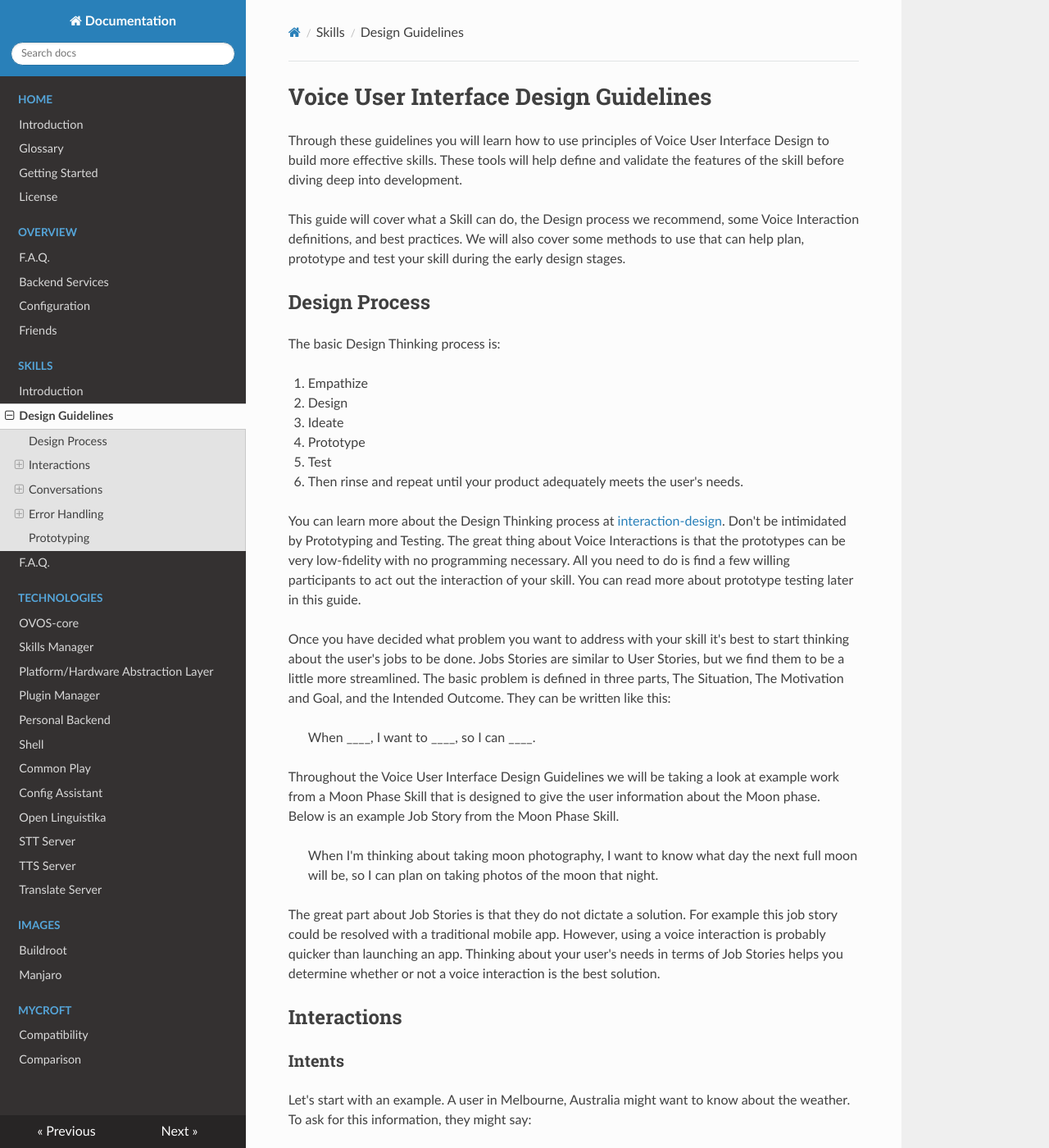
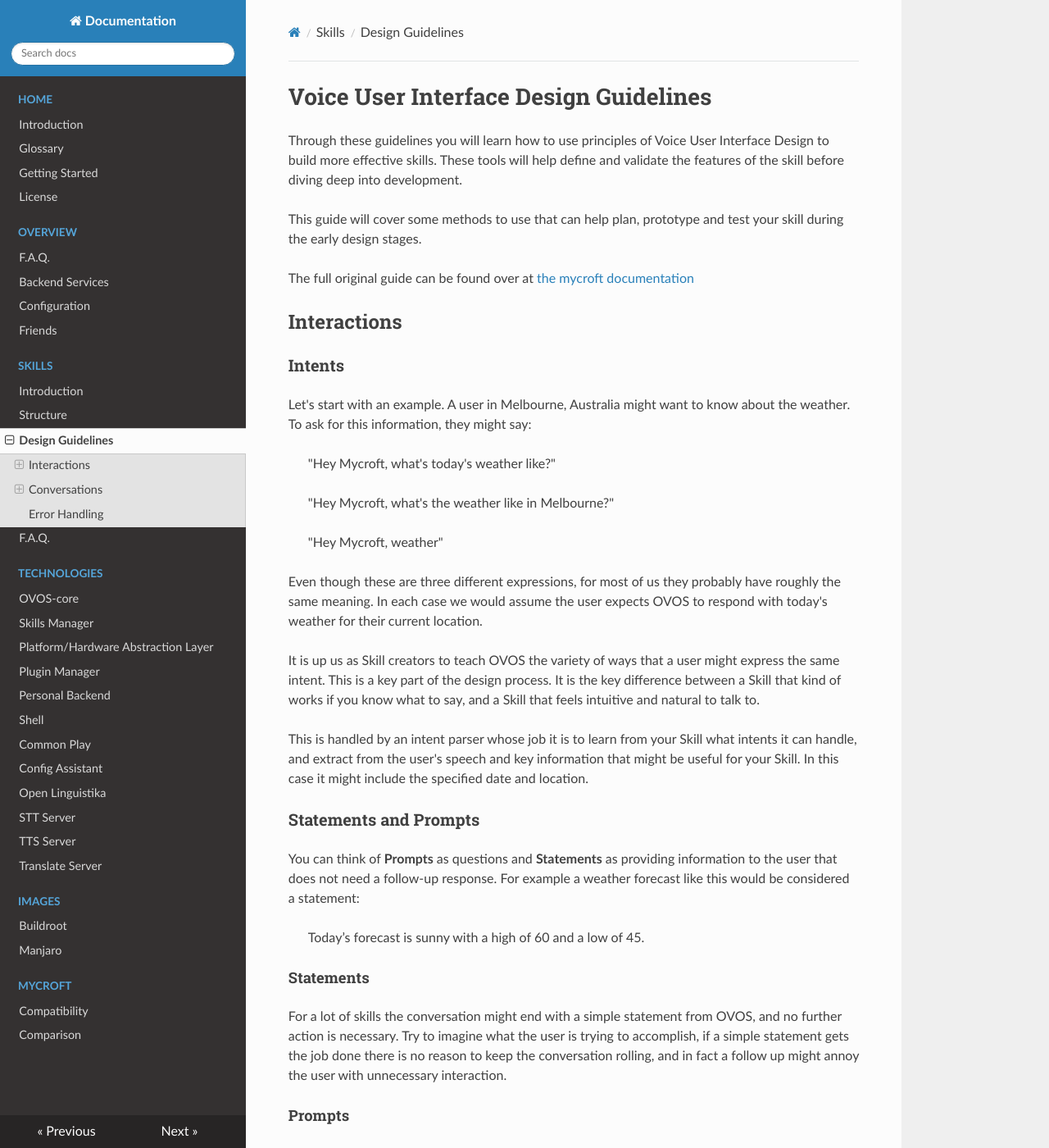
Before and after one commit to OpenVoiceOS/community-docs, an MkDocs documentation site: the page built from docs/guidelines.md, in a window 1280 px wide and 1400 px high. Shown: the whole window at 82% size. Built offline with MkDocs 1.6.1, drawn with Linux system fonts in a browser that asks for light colours; nearby versions of some CDN libraries; some of the changed text lies outside the part shown.

Commit message:
add structure

```diff
--- a/docs/guidelines.md
+++ b/docs/guidelines.md
@@ -3,45 +3,10 @@
 Through these guidelines you will learn how to use principles of Voice User Interface Design to build more effective
 skills. These tools will help define and validate the features of the skill before diving deep into development.
 
-This guide will cover what a Skill can do, the Design process we recommend, some Voice Interaction definitions, and best
-practices. We will also cover some methods to use that can help plan, prototype and test your skill during the early
-design stages.
+This guide will cover some methods to use that can help plan, prototype and test your skill during the early design stages.
 
-## Design Process
+The full original guide can be found over at [the mycroft documentation](https://mycroft-ai.gitbook.io/docs/skill-development/voice-user-interface-design-guidelines)
 
-The basic Design Thinking process is:
-
-1. Empathize
-2. Design
-3. Ideate
-4. Prototype
-5. Test
-6. Then rinse and repeat until your product adequately meets the user's needs.
-
-You can learn more about the Design Thinking process
-at [interaction-design](https://www.interaction-design.org/literature/article/5-stages-in-the-design-thinking-process).
-Don't be intimidated by Prototyping and Testing. The great thing about Voice Interactions is that the prototypes can be
-very low-fidelity with no programming necessary. All you need to do is find a few willing participants to act out the
-interaction of your skill. You can read more about prototype testing later in this guide.
-
-Once you have decided what problem you want to address with your skill it's best to start thinking about the user's jobs
-to be done. Jobs Stories are similar to User Stories, but we find them to be a little more streamlined. The basic
-problem is defined in three parts, The Situation, The Motivation and Goal, and the Intended Outcome. They can be written
-like this:
-
-> When \_\_\_\_, I want to \_\_\_\_, so I can \_\_\_\_.
-
-Throughout the Voice User Interface Design Guidelines we will be taking a look at example work from a Moon Phase Skill
-that is designed to give the user information about the Moon phase. Below is an example Job Story from the Moon Phase
-Skill.
-
-> When I'm thinking about taking moon photography, I want to know what day the next full moon will be, so I can plan on
-> taking photos of the moon that night.
-
-The great part about Job Stories is that they do not dictate a solution. For example this job story could be resolved
-with a traditional mobile app. However, using a voice interaction is probably quicker than launching an app. Thinking
-about your user's needs in terms of Job Stories helps you determine whether or not a voice interaction is the best
-solution.
 
 ## Interactions
 
@@ -122,8 +87,7 @@
 Determining whether or not to respond to the user with a statement or a prompt can be a bit tricky. When the user is
 somewhat vague it is tempting to assume the user’s intent in order to speed along the interaction. Sometimes this is the
 right approach and sometimes it is not. If you are very confident in the user’s input then it is alright to assume, and
-respond with a statement. For example in the Wikipedia Skill the Wikipedia API is
-used to confidently select the best response.
+respond with a statement. For example in the Wikipedia Skill the Wikipedia API is used to confidently select the best response.
 
 **Wikipedia Skill**
 
@@ -172,24 +136,24 @@
 
 **Timer Skill**
 
-| Speaker |  |
-| :--- | :--- |
-| **User** | _Hey Mycroft set a timer for 5 minutes_ |
+| Speaker     |                                          |
+|:------------|:-----------------------------------------|
+| **User**    | _Hey Mycroft set a timer for 5 minutes_  |
 | **Mycroft** | _Alright, I’m starting a 5 minute timer_ |
 
 **Avoid**
 
-| Speaker |  |
-| :--- | :--- |
-| **User** | _Hey Mycroft, add bananas to my shopping list_ |
-| **Mycroft** | _done_ |
+| Speaker     |                                                |
+|:------------|:-----------------------------------------------|
+| **User**    | _Hey Mycroft, add bananas to my shopping list_ |
+| **Mycroft** | _done_                                         |
 
 **Better**
 
-| Speaker |  |
-| :--- | :--- |
-| **User** | _Hey Mycroft, add bananas to my shopping list_ |
-| **Mycroft** | _Adding bananas_ |
+| Speaker     |                                                |
+|:------------|:-----------------------------------------------|
+| **User**    | _Hey Mycroft, add bananas to my shopping list_ |
+| **Mycroft** | _Adding bananas_                               |
 
 #### Explicit Confirmation
 
@@ -252,7 +216,9 @@
 
 ## Conversations
 
-Any time the user needs to input a lot of information or the user needs to sort through a variety of options a conversation will be needed. Users may be used to systems that require them to separate input into different chunks. For example, many personal navigation devices \(GPS units\) require users to input the street number, street name, city, and state separately, like this:
+Any time the user needs to input a lot of information or the user needs to sort through a variety of options a conversation will be needed.
+Users may be used to systems that require them to separate input into different chunks.
+For example, many personal navigation devices \(GPS units\) require users to input the street number, street name, city, and state separately, like this:
 
 | Speaker               |                             |
 |:----------------------|:----------------------------|
@@ -304,8 +270,6 @@
 | **Mycroft** | _2011_                                                                                                                                                                                                                                   |
 
 
-
-
 ## Error Handling
 
 Inevitably, the user will say something that your skill can’t handle. It’s best not to think of these as errors on the part of the user, remember there aren’t really errors in conversations. Conversations are naturally cooperative with both parties seeking to continue to a successful outcome. Keeping that in mind you should do your best to avoid Error Handling that is a dead-end.
@@ -326,37 +290,3 @@
 | **User**    | _5 minutes_             |
 
 In the first example OVOS does not give the user any options to finish the job they set out to do. Try to avoid situations where the user has to start the conversation over.
-
-### Help, Cancel, and Stop
-
-When designing your skill it's best to think about the universal utterances, help, cancel and stop.
-At any point while interacting with the user should be able to say “help” to get assistance using the skill.
-Even if the help is quite simple. In practice
-
-
-
-## Prototyping
-
-As the skill designer you will act as the Voice Assistant and respond to the user's input with pre-written example interations that you have created.
-You can think of it like a table read for a screenplay except the user is ad-libbing.
-Make sure you ask your participants if it is alright to record the sessions so that you can take better notes after the test is complete.
-
-As the part of the Voice Assistant you want to stick to the script, but you are actually hoping the tester says something that you haven't thought of yet.
-The goal of these tests isn't to just validate your assumptions, the goal is to observe interactions that did not occur to you at first.
-
-To begin the test give the user a task. For example, with the Moon Phase skill
-
-**Task Example:**
-
-> _You're thinking about taking some photos of the moon tonight, and you want to know what phase the moon will be in. What would you ask OVOS to help you plan your photo session?_
-
-The first off the cuff responses from your test are generally the best, but it's always good to ask your testers if they can provide any variations on the way they might ask the question.
-
-Be considerate of your tester's time.
-A usability test should never exceed 90 minutes, after that [the test subject will likely get tired](https://www.nngroup.com/articles/time-budgets-for-usability-sessions/).
-We think you can get valuable feedback in a 30 to 45 minute session.
-
-If you are creating a Skill as a hobby or as an individual you may not have the resources to provide an incentive to your testers.
-In that case you might be limited to friends and family for testing.
-If you are creating a skill for a larger organisation make sure that you think about possible incentives and check
-if your organisation requires a legal waiver for user testing.
--- a/mkdocs.yml
+++ b/mkdocs.yml
@@ -13,6 +13,7 @@
         - Friends: friends.md
     - Skills:
         - Introduction: skills.md
+        - Structure: skill_structure.md
         - Design Guidelines: guidelines.md
         - F.A.Q.: dev.md
     - Technologies:
```
Also changed, not shown: docs/skill_structure.md (added, +169 -0 lines).
